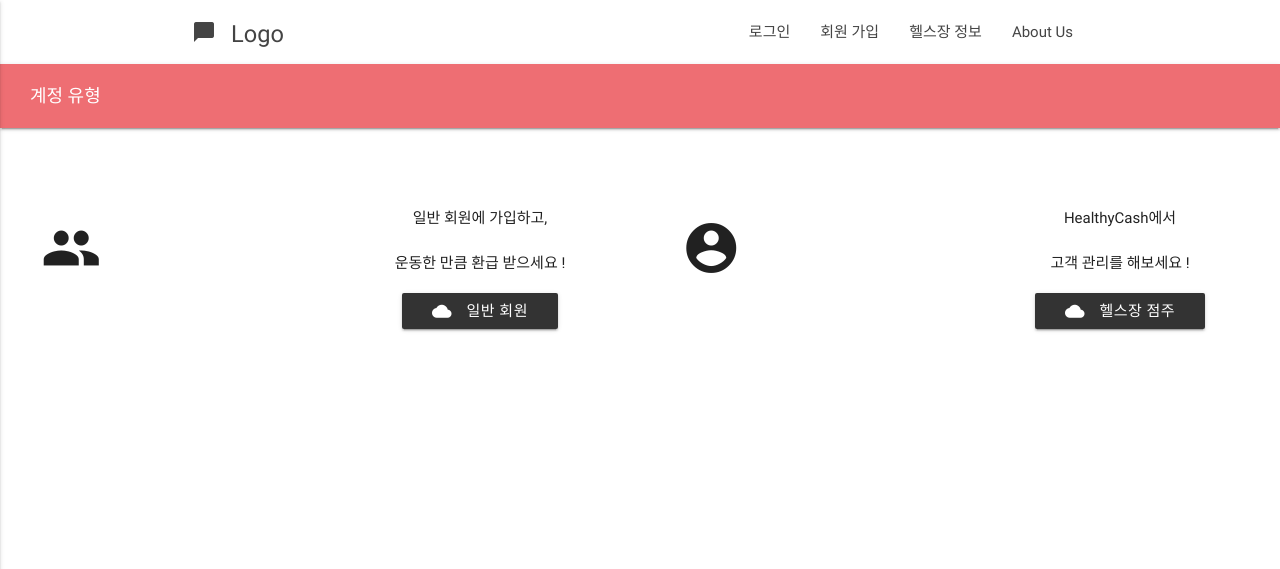
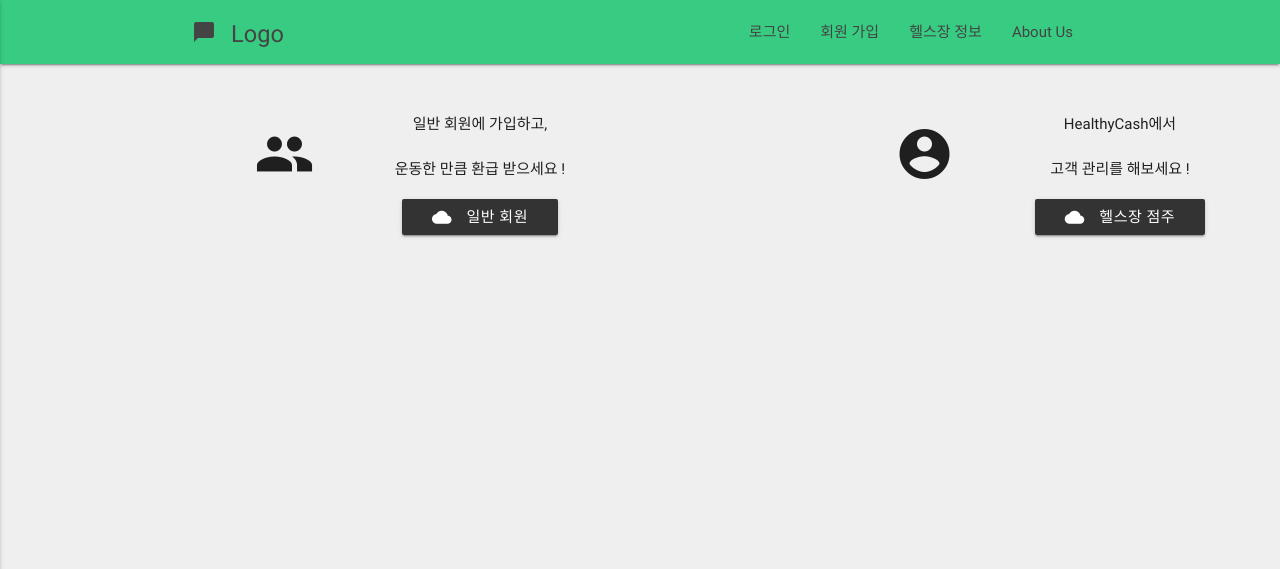
Before and after one commit to iceCreamParlor/backup_project_healthycash, a Django app: template templates/registration/register.html in a window 1280 px wide. Shown: the top 569 px of the page. Run offline with Django 3.2, Linux system fonts and the light colour scheme; the template is opened without the code that fills it, so the values that code supplies are empty; some libraries are stand-ins or nearby versions.

Commit message:
Add Color

```diff
--- a/healthclub/templates/healthclub/healthclub_detail.html
+++ b/healthclub/templates/healthclub/healthclub_detail.html
@@ -8,7 +8,7 @@ HealthyCash
 {%endblock head%}
 {%block content%}
 
-<div class="row" style="margin-top:60px">
+<div class="row" style="margin-top:30px">
   <div class="col s12 m12 l3"></div>
     <div class="col s12 m12 l6">
       <div class="card">
--- a/profiles/templates/group.html
+++ b/profiles/templates/group.html
@@ -59,8 +59,8 @@ HealthyCash
           </div>
 
           <div class="col s12 m4">
-            <h4 class="header">내 그룹    <a href="/profiles/group/create/" class="btn-floating btn-small waves-effect waves-light red"><i class="material-icons">add</i></a></h4>
-            <div class="card horizontal">
+            <h4 class="header">내 그룹    <a style="float:right;margin-right:10px;" href="/profiles/group/create/" class="btn-floating btn-small waves-effect waves-light red"><i class="material-icons">add</i></a></h4>
+            <div class="card horizontal" style="margin-top:20px">
               <div class="card-stacked">
                 <div class="card-content">
                     {% if groups %}
--- a/profiles/templates/group_create.html
+++ b/profiles/templates/group_create.html
@@ -12,7 +12,7 @@ HealthyCash
         {%csrf_token%}
         <div class="input-field col s6">
             <input id="groupname" type="text" class="validate" name = "groupname">
-            <label for="groupname">그룹 이름 : </label>
+            <label for="groupname" style="color:black">그룹 이름 : </label>
         </div>
         {%for user in users%}
         {%ifnotequal user.user.username request.user.username%}
@@ -34,6 +34,6 @@ HealthyCash
         <button class = "waves-effect waves-light btn" type="submit">그룹 생성</button>
     </form>
 </div>
-
+<br><br>
 </script>
 {%endblock content%}
--- a/templates/base.html
+++ b/templates/base.html
@@ -15,10 +15,18 @@
   <!-- Materialize Icon -->
   <link href="https://fonts.googleapis.com/icon?family=Material+Icons" rel="stylesheet">
   {%block head%}{%endblock head%}
+  <style>
+    body {
+        background-color : #efefef;
+    }
+    label {
+      color: black;
+    }
+  </style>
 </head>
 
 <body>
-    <nav class="white" role="navigation" >
+    <nav role="navigation" style="background-color : #38cc82">
     <div class="nav-wrapper container">
       <a id="logo-container" href="/" class="brand-logo"> <small>Logo</small><i class="large material-icons">chat_bubble</i></a>
 
--- a/templates/registration/register.html
+++ b/templates/registration/register.html
@@ -3,15 +3,16 @@
 {% block head %}
 {%endblock head%}
 {% block content %}
-<nav>
-<div class="nav-wrapper">
-  <div class="col s12 m6 l6">
-    <a href="#!"  style="margin-left : 30px" class="breadcrumb">계정 유형</a>
-  </div>
-</div>
-</nav>
-<div class="row" style="margin-top:60px">
-    <div class="col s4 m6 l3">
+<!--<nav>-->
+<!--<div class="nav-wrapper" style="background-color:white">-->
+<!--  <div class="col s12 m6 l6">-->
+<!--    <a href="#!"  style="margin-left : 30px" class="breadcrumb">계정 유형</a>-->
+<!--  </div>-->
+<!--</div>-->
+<!--</nav>-->
+<div class="row" style="margin-top:30px">
+    <div class="col s12 m12 l2"></div>
+    <div class="col s4 m6 l1">
         <i style = "margin-left:30px; margin-top:30px;" class="medium material-icons">people</i>
     </div>
     <div class="col s8 m6 l3">
@@ -20,9 +21,8 @@
             <a href="/register_normal/"  class="waves-effect waves-light btn"><i class="material-icons left">cloud</i>일반 회원</a>
         </center>
     </div>
-<!--</div>-->
-<!--<div class="row" style="margin-top:60px">-->
-    <div class="col s4 m6 l3">
+    <div class="col s12 m12 l2"></div>
+    <div class="col s4 m6 l1">
         <i style = "margin-left:30px; margin-top:30px;" class="medium material-icons">account_circle</i>
     </div>
     <div class="col s8 m6 l3" >
```
Also changed, not shown: healthclub/templates/healthclub/healthclub_list.html (+9 -10 lines), templates/registration/register_master.html (+8 -8 lines), templates/registration/register_normal.html (+8 -8 lines), db.sqlite3.
